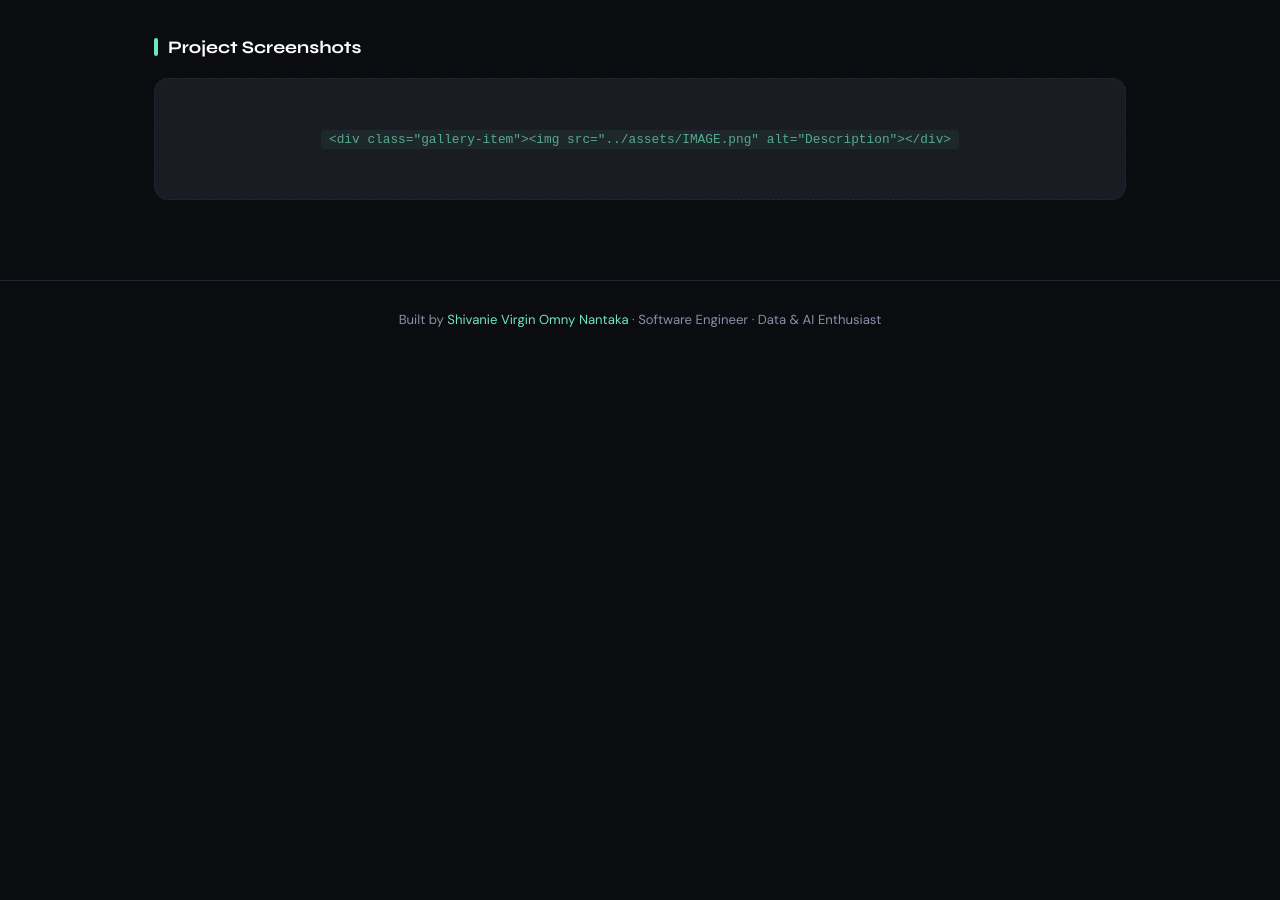
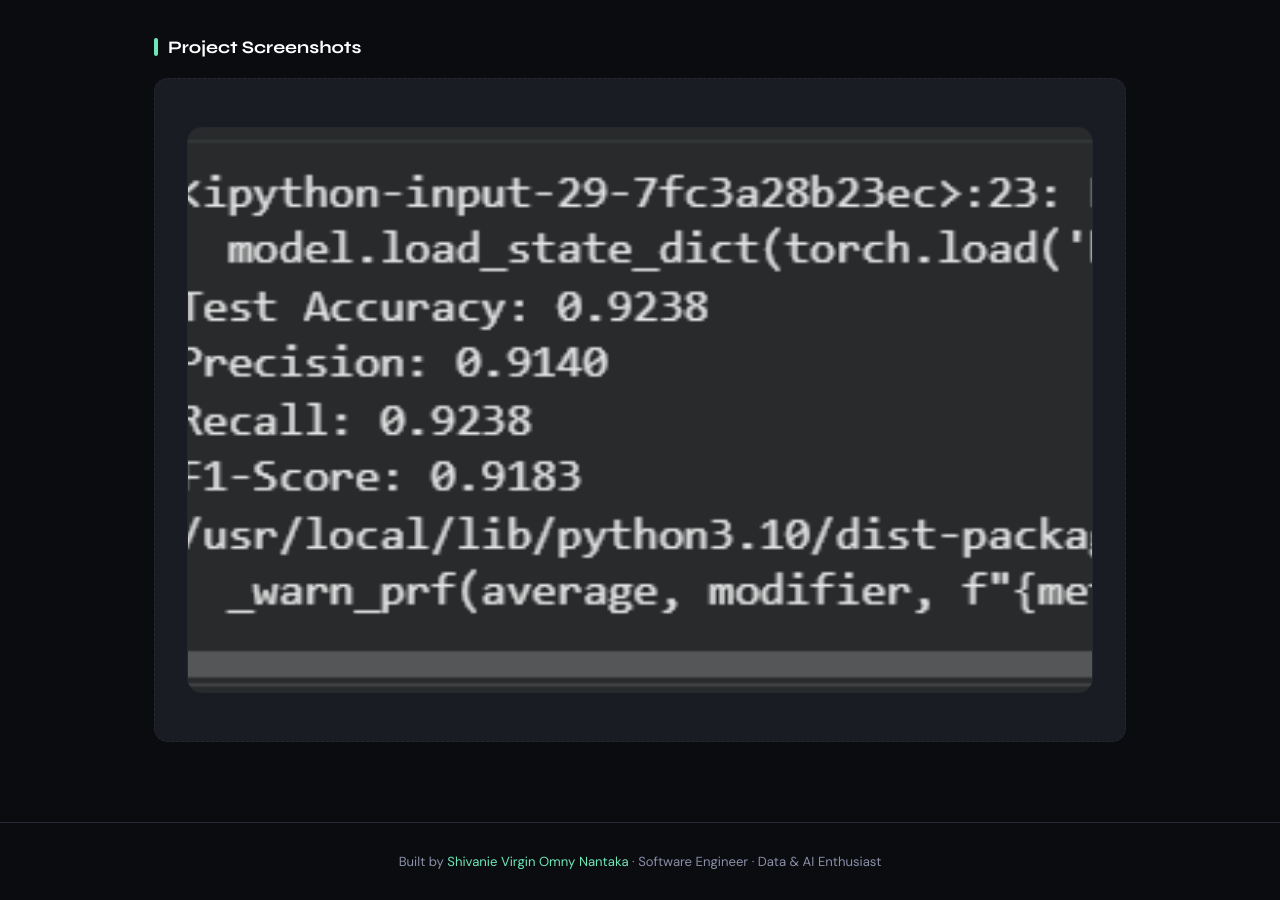
Before and after one commit to nantakashiv/My-New-Portfolio, a plain HTML site: page projects/gat-atm.html in a window 1280 px wide. Shown: the part 1580-2480 px from the top of the page. Before the commit the page ends 1938 px from the top, so only its background shows below. Drawn offline with Linux system fonts and the light colour scheme.

Commit message:
add project photo

```diff
--- a/projects/gat-atm.html
+++ b/projects/gat-atm.html
@@ -123,9 +123,9 @@
     -->
 
     <div class="gallery-empty">
-      <p>
-        <code>&lt;div class="gallery-item"&gt;&lt;img src="../assets/IMAGE.png" alt="Description"&gt;&lt;/div&gt;</code>
-      </p>
+      <div class="gallery-item">
+        <img src="../assets/1.png" alt="ATM Dashboard">
+      </div>
     </div>
 
   </div>
```
Also changed, not shown: assets/1.png (added).
